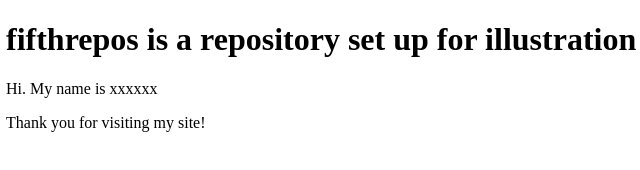
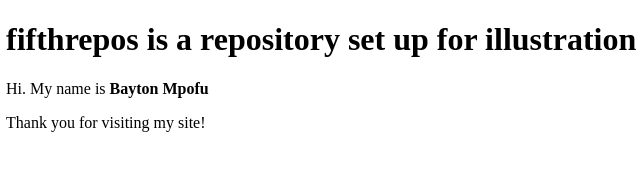
Before and after one commit to bayton734/fifthrepos, a plain HTML site: page index.html in a window 1280 px wide. Shown: the full height of the page, 2-642 px from the left. Drawn offline with Linux system fonts and the light colour scheme.

Commit message:
Update index.html

```diff
--- a/index.html
+++ b/index.html
@@ -6,7 +6,7 @@
    </head>
    <body>
         <h1>fifthrepos is a repository set up for illustration of TortoiseGit and GitHub functions</h1>
-        <p> Hi. My name is xxxxxx</p>
+        <p> Hi. My name is <strong>Bayton Mpofu</strong></p>
         <p> Thank you for visiting my site!</p>
    </body>
 </html>
```
